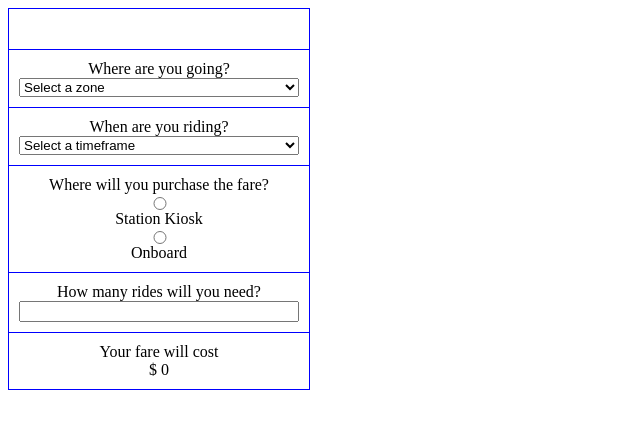
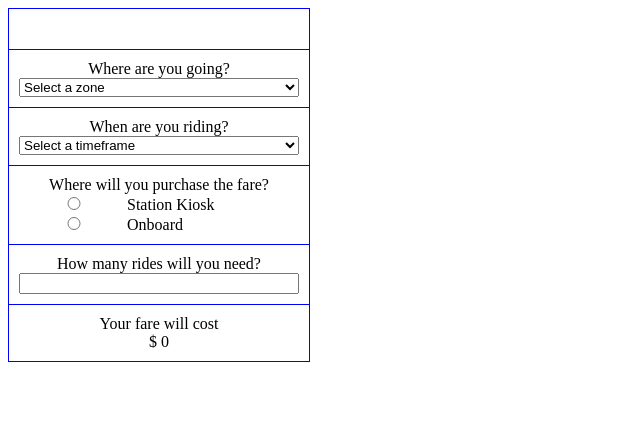
Before and after one commit to tomignarri/code-challenges, a React (Create React App) app: page / in a window 1280 px wide. Shown: the top 428 px of the page, without its empty margins (0-640 px from the left). Built offline with nearby package versions, Linux system fonts and the light colour scheme.

Commit message:
bug fixes and mics.

```diff
--- a/src/App.css
+++ b/src/App.css
@@ -9,8 +9,15 @@
     border-top: 1px solid blue;
     display: flex;
     flex-direction: column;
+    padding: 10px;
+}
+
+.locationOption {
+    width:100px;
+}
+
+.locationTitle{
     text-align: center;
-    padding: 10px;
 }
 
 .dropdown {
--- a/src/components/PurchaseLocation.js
+++ b/src/components/PurchaseLocation.js
@@ -3,18 +3,23 @@ import '../App.css';
 function PurchaseLocation(props) {
 
   const onSelection = (locationSelection) => {
-    console.log(locationSelection.target.value);
     props.passUserInput(locationSelection.target.value);
   };
 
   return (
 
     <div className="purchaseLocation" onChange={e => onSelection(e)}>
-      {props.title}
-      <input type="radio" id="stationkiosk" name="purchaseLocation" value="advance_purchase"></input>
-      <label htmlFor="stationkiosk">Station Kiosk</label>
-      <input type="radio" id="onboard" name="purchaseLocation" value="onboard_purchase"></input>
-      <label htmlFor="onboard">Onboard</label>
+      <div className="locationTitle">{props.title}</div>
+      <div>
+        <input className="locationOption" type="radio" id="stationkiosk" name="purchaseLocation" value="advance_purchase"></input>
+        <label htmlFor="stationkiosk" className="locationLabel">Station Kiosk</label>
+      </div>
+      <div>
+        <input className="locationOption" type="radio" id="onboard" name="purchaseLocation" value="onboard_purchase"></input>
+        <label htmlFor="onboard" className="locationLabel">Onboard</label>
+      </div>
+
+
     </div>
 
   );
--- a/src/components/container.js
+++ b/src/components/container.js
@@ -14,10 +14,9 @@ import useFareCalculation from '../hooks/useFareCalculation'
 // I would change and lock the ticket quantity to 10 itmes
 // I would add text to the ride quantity component and maybe a lock icon
 // so that they don't think the widget is broken.
-
-
-
-
+//
+// I would also add dynamic alerts for users who choose options that are not possible,
+// such as "onboard and anytime" tickets.
 
 
 
@@ -28,51 +27,39 @@ function Container() {
     const { data } = useFetch();
     const { calculateFare } = useFareCalculation();
 
-
-    const [zone, setZone] = useState("");
-    const [timeFrame, setTimeFrame] = useState("");
+    const [zone, setZone] = useState("Select a zone");
+    const [timeFrame, setTimeFrame] = useState("Select a timeframe");
     const [purchaseLocation, setPurchaseLocation] = useState("");
     const [rideQuantity, setRideQuantity] = useState(0);
     const [calculatedFare, setCalculatedFare] = useState(0);
 
-
     const zones = data.zones && data.zones.map(zone => zone.name);
 
     useEffect(() => {
-        if(zone && timeFrame && purchaseLocation){
-            console.log("calced");
+
+        if((zone !== "Select a zone" && timeFrame !== "Select a timeframe" && purchaseLocation)
+        && !(timeFrame === "anytime" && purchaseLocation === "onboard_purchase")){
+            console.log("stuff ",zone, timeFrame, purchaseLocation, rideQuantity);
             var fare = calculateFare(zone, timeFrame, purchaseLocation, rideQuantity, data.zones);
             setCalculatedFare(fare);
         }
-    }, [zone, timeFrame, purchaseLocation, rideQuantity, data.zones])
+    }, [zone, timeFrame, purchaseLocation, rideQuantity, data.zones, calculateFare])
 
-    const zoneUpdate = async (userZone) => {
-
+    const zoneUpdate = (userZone) => {
         setZone(userZone);
-
-
     }
 
     const timeframeUpdate = (userTimeframe) => {
-
         setTimeFrame(userTimeframe);
-
     }
 
     const purchaseLocationUpdate = (purchaseLocation) => {
-
         setPurchaseLocation(purchaseLocation);
-
     }
 
     const rideQuantityUpdate = (rideQuantity) => {
-
         setRideQuantity(rideQuantity);
-
     }
-
-
-
 
 
     return (
--- a/src/components/dropdown.js
+++ b/src/components/dropdown.js
@@ -4,7 +4,6 @@ import React from 'react';
 function Dropdown(props) {
 
     const onChange = (e) => {
-        console.log(e.target.value);
         props.passUserInput(e.target.value);
     }
 
--- a/src/hooks/useFareCalculation.js
+++ b/src/hooks/useFareCalculation.js
@@ -6,11 +6,11 @@ const useFareCalculation = () => {
     const calculateFare = (userZone, userTimeFrame, userPurchaseLocation, userRideQuantity, fareData) => {
 
             const zone = fareData.filter(zone => zone.name === userZone)
-            console.log(zone[0].fares);
             const timeFrame = zone[0].fares.filter(timeFrame =>
             timeFrame.type === userTimeFrame &&
             timeFrame.purchase === userPurchaseLocation);
             return timeFrame[0].price * userRideQuantity;
+
     }
 
     return { calculateFare };
--- a/src/hooks/useFetch.js
+++ b/src/hooks/useFetch.js
@@ -9,7 +9,7 @@ const useFetch = () => {
 
         const getFares = async () => {
             try {
-                const response = await fetch("../../fares.json");
+                const response = await fetch("fares.json");
                 const data = await response.json();
                 setData(data);
             } catch(err) {
```
